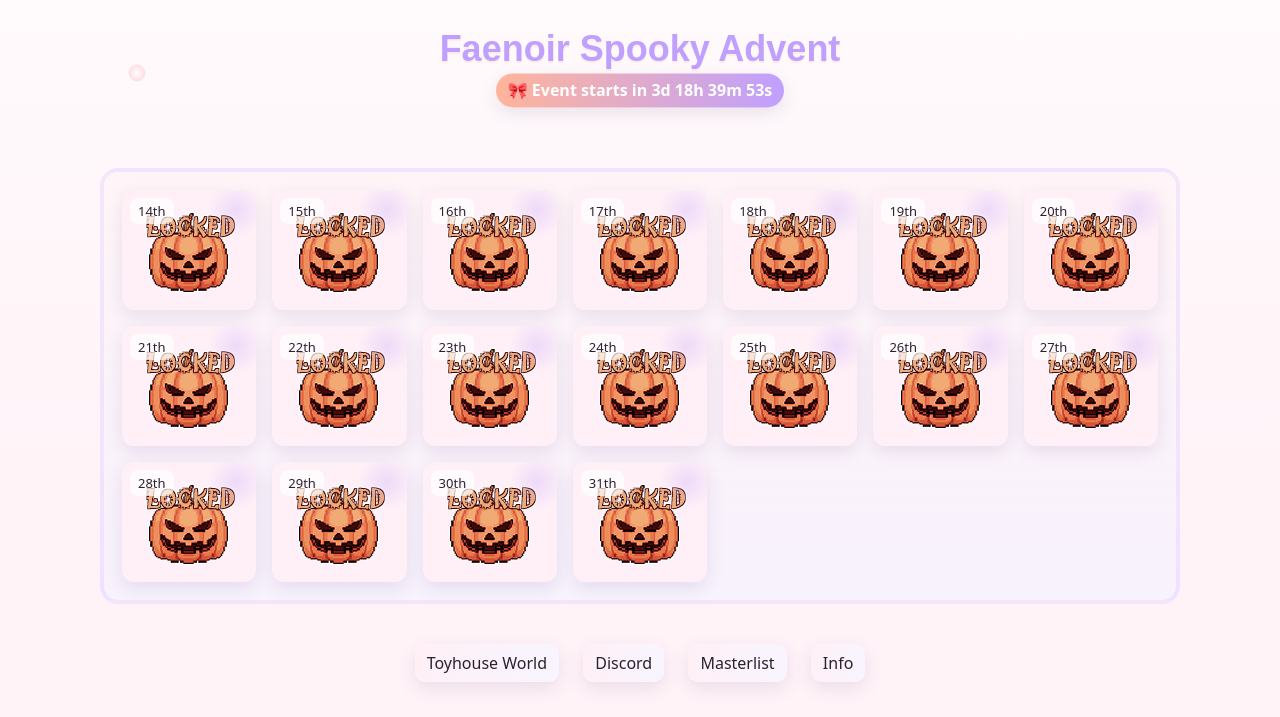
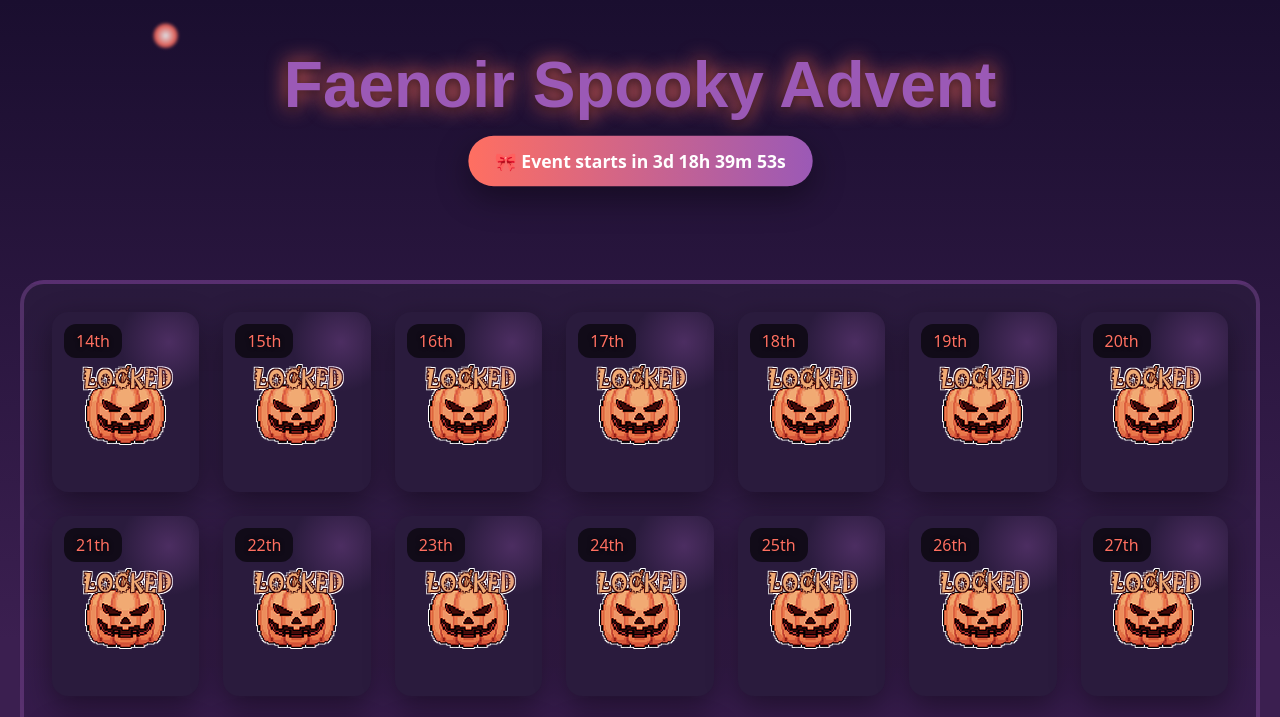
Before and after one commit to gummygyaru/Faenoir-Spooky-Advent, a plain HTML site: page index.html in a window 1280 px wide. Shown: the top 717 px of the page. Drawn offline with Linux system fonts and the light colour scheme.

Commit message:
Update style.css

```diff
--- a/style.css
+++ b/style.css
@@ -1,61 +1,145 @@
 :root{
-  --bg:#fffafc;
-  --panel:#fff0f7;
-  --accent-1:#ffb49a; /* pastel orange */
-  --accent-2:#bfa0ff; /* pastel purple */
-  --muted:#9b8aa8;
-  --text:#2a2131;
-  --card-shadow: 0 6px 18px rgba(91,64,120,0.12);
-  --radius:14px;
+  --bg:#1a0e2f; /* dark purple night sky */
+  --panel:#2a1b3d; /* deep panel for cards */
+  --accent-1:#ff6f61; /* spooky orange */
+  --accent-2:#9b59b6; /* eerie purple */
+  --muted:#8c7aa9;
+  --text:#fdf6ff; /* ghostly white */
+  --card-shadow: 0 10px 30px rgba(0,0,0,0.4);
+  --radius:20px;
   font-family: 'Poppins', system-ui, -apple-system, "Segoe UI", Roboto, "Helvetica Neue", Arial;
 }
 
 /* Basic reset */
 *{box-sizing:border-box}
-html,body{height:100%;margin:0;background:linear-gradient(180deg,var(--bg),#fff3f8 60%);color:var(--text);-webkit-font-smoothing:antialiased}
+html,body{height:100%;margin:0;background:linear-gradient(180deg,var(--bg),#3b1f50 80%);color:var(--text);-webkit-font-smoothing:antialiased}
 a{color:inherit}
 
 /* header */
-.site-header{padding:28px 18px;text-align:center}
-.site-header h1{font-family:'Fredoka One', 'Poppins', sans-serif;margin:0;font-size:36px;color:var(--accent-2);text-shadow:0 2px 0 rgba(255,180,150,0.2)}
-.countdown{margin-top:8px;font-weight:600;padding:6px 12px;border-radius:999px;background:linear-gradient(90deg,var(--accent-1),var(--accent-2));display:inline-block;color:white;box-shadow:var(--card-shadow);animation:float 3s ease-in-out infinite}
+.site-header{
+  padding:48px 18px;
+  text-align:center;
+  position:relative;
+}
+.site-header h1{
+  font-family:'Fredoka One', 'Poppins', sans-serif;
+  margin:0;
+  font-size:64px;
+  color:var(--accent-2);
+  text-shadow:0 2px 10px rgba(0,0,0,0.5), 0 0 20px var(--accent-1);
+}
+.countdown{
+  margin-top:16px;
+  font-weight:700;
+  padding:12px 24px;
+  border-radius:999px;
+  background:linear-gradient(90deg,var(--accent-1),var(--accent-2));
+  display:inline-block;
+  color:white;
+  box-shadow:var(--card-shadow);
+  animation:float 3s ease-in-out infinite, pulse 2s infinite;
+}
 
 /* page layout */
-.container{max-width:1100px;margin:18px auto;padding:10px}
-.calendar{display:grid;grid-template-columns:repeat(7,1fr);gap:16px;padding:18px;border:4px solid rgba(191,160,255,0.18);border-radius:18px;background:linear-gradient(180deg, rgba(255,244,247,0.8), rgba(245,241,255,0.7))}
+.container{max-width:1400px;margin:28px auto;padding:20px}
+.calendar{
+  display:grid;
+  grid-template-columns:repeat(7,1fr);
+  gap:24px;
+  padding:28px;
+  border:4px solid rgba(155,89,182,0.35);
+  border-radius:24px;
+  background:linear-gradient(180deg, rgba(42,27,61,0.85), rgba(58,27,80,0.75));
+}
 
 /* card */
-.card{background:var(--panel);border-radius:12px;padding:8px;display:flex;flex-direction:column;align-items:center;justify-content:center;min-height:120px;position:relative;overflow:hidden;cursor:pointer;box-shadow:var(--card-shadow);transition:transform .18s ease, box-shadow .18s}
-.card.locked{filter:grayscale(.12) brightness(.96)}
-.card img{max-width:100%;max-height:120px;object-fit:cover;border-radius:8px;transition:transform .5s}
-.card:hover{transform:translateY(-8px)}
-.card .daylabel{position:absolute;top:8px;left:8px;background:rgba(255,255,255,0.7);padding:4px 8px;border-radius:8px;font-size:13px}
+.card{
+  background:var(--panel);
+  border-radius:16px;
+  padding:16px;
+  display:flex;
+  flex-direction:column;
+  align-items:center;
+  justify-content:center;
+  min-height:180px;
+  position:relative;
+  overflow:hidden;
+  cursor:pointer;
+  box-shadow:var(--card-shadow);
+  transition:transform .18s ease, box-shadow .18s;
+}
+.card.locked{filter:grayscale(.25) brightness(.85)}
+.card img{max-width:100%;max-height:160px;object-fit:cover;border-radius:12px;transition:transform .5s}
+.card:hover{transform:translateY(-12px) rotate(-1deg); box-shadow:0 14px 40px rgba(0,0,0,0.5);}
+.card .daylabel{
+  position:absolute;
+  top:12px;
+  left:12px;
+  background:rgba(0,0,0,0.6);
+  padding:6px 12px;
+  border-radius:12px;
+  font-size:16px;
+  color:var(--accent-1);
+  text-shadow:0 0 4px #000;
+}
 
 /* current / today highlight */
-.card.today{outline:3px dashed rgba(191,160,255,0.35);transform:scale(1.03)}
+.card.today{
+  outline:4px dashed rgba(155,89,182,0.5);
+  transform:scale(1.05);
+}
 
 /* character page layout */
-.character-page{display:grid;grid-template-columns:1fr 360px;gap:28px;align-items:start;padding:24px}
-.character-left img{width:100%;max-height:600px;object-fit:contain;border-radius:14px;box-shadow:var(--card-shadow)}
-.character-right .button{display:inline-block;margin:8px 6px;padding:10px 14px;border-radius:12px;background:linear-gradient(90deg,var(--accent-2),var(--accent-1));color:#fff;border:none;cursor:pointer}
-.button.small{font-size:14px;padding:8px 10px}
-.button.big{font-size:16px;padding:12px 14px}
-.info-card{margin-top:18px;background:white;padding:14px;border-radius:12px;box-shadow:var(--card-shadow)}
+.character-page{display:grid;grid-template-columns:1fr 480px;gap:36px;align-items:start;padding:36px}
+.character-left img{width:100%;max-height:800px;object-fit:contain;border-radius:20px;box-shadow:var(--card-shadow)}
+.character-right .button{
+  display:inline-block;
+  margin:12px 8px;
+  padding:14px 20px;
+  border-radius:16px;
+  background:linear-gradient(90deg,var(--accent-2),var(--accent-1));
+  color:#fff;
+  border:none;
+  cursor:pointer;
+  box-shadow:0 6px 20px rgba(0,0,0,0.4);
+  transition:all .25s;
+}
+.button:hover{transform:scale(1.05) rotate(-2deg); box-shadow:0 8px 26px rgba(0,0,0,0.6);}
+.button.small{font-size:16px;padding:10px 14px}
+.button.big{font-size:20px;padding:16px 20px}
+.info-card{margin-top:28px;background:rgba(0,0,0,0.6);padding:20px;border-radius:16px;box-shadow:var(--card-shadow);color:var(--text)}
 
 /* modal */
-.modal{position:fixed;inset:0;display:flex;align-items:center;justify-content:center;background:rgba(20,18,30,0.45)}
+.modal{position:fixed;inset:0;display:flex;align-items:center;justify-content:center;background:rgba(0,0,0,0.7)}
 .modal.hidden{display:none}
-.modal-content{background:linear-gradient(180deg,#fff,#fff7fe);padding:18px;border-radius:14px;min-width:320px;max-width:420px;box-shadow:0 18px 60px rgba(37,20,60,0.28);position:relative}
-.modal-close{position:absolute;right:8px;top:8px;border:none;background:transparent;font-size:22px;cursor:pointer}
-.modal input{width:100%;padding:10px;border-radius:10px;border:1px solid #eee;margin:8px 0;font-size:15px}
-.entry-result{margin-top:8px;font-weight:600}
+.modal-content{
+  background:linear-gradient(180deg,#2a1b3d,#3b1f50);
+  padding:28px;
+  border-radius:20px;
+  min-width:400px;
+  max-width:600px;
+  box-shadow:0 20px 80px rgba(0,0,0,0.6);
+  position:relative;
+  color:#fdf6ff;
+}
+.modal-close{position:absolute;right:12px;top:12px;border:none;background:transparent;font-size:28px;cursor:pointer}
+.modal input{width:100%;padding:14px;border-radius:12px;border:1px solid #444;margin:12px 0;font-size:18px;background:rgba(0,0,0,0.4);color:#fdf6ff}
+.entry-result{margin-top:12px;font-weight:700}
 
 /* footer */
-.site-footer{margin-top:24px;padding:14px;text-align:center}
-.footer-links a{margin:0 10px;padding:8px 12px;border-radius:10px;background:linear-gradient(90deg,#fff0f6,#f8f5ff);text-decoration:none;box-shadow:var(--card-shadow)}
+.site-footer{margin-top:36px;padding:18px;text-align:center}
+.footer-links a{
+  margin:0 12px;
+  padding:10px 16px;
+  border-radius:14px;
+  background:linear-gradient(90deg,#4b2c72,#6f3a9e);
+  text-decoration:none;
+  box-shadow:0 6px 20px rgba(0,0,0,0.4);
+  color:#fff;
+}
 
 /* responsive */
-@media (max-width:900px){
+@media (max-width:1200px){
   .calendar{grid-template-columns:repeat(4,1fr)}
   .character-page{grid-template-columns:1fr}
   .character-left{order:1}
@@ -63,71 +147,45 @@ a{color:inherit}
 }
 
 /* animations */
-@keyframes float {0% { transform: translateY(0) } 50% { transform: translateY(-6px) } 100% { transform: translateY(0)}}
+@keyframes float {0% { transform: translateY(0) } 50% { transform: translateY(-12px) } 100% { transform: translateY(0)}}
+@keyframes pulse {0%,100%{transform:scale(1)}50%{transform:scale(1.1)}}
 
-/* sparkle pseudo elements */
+/* spooky glow & sparkle */
 .site-header::after{
   content:"";
   position:absolute;
-  left:10%;
-  top:8%;
-  width:18px;height:18px;
-  background:radial-gradient(circle,#fff,#ffdce3 60%,transparent 70%);
-  filter:blur(.6px);opacity:.9;transform:rotate(20deg);
-  animation:spin 5s linear infinite;
+  left:12%;
+  top:10%;
+  width:28px;height:28px;
+  background:radial-gradient(circle,#fff,#ff6f61 50%,transparent 70%);
+  filter:blur(1.2px);opacity:.85;transform:rotate(20deg);
+  animation:spin 6s linear infinite;
 }
-@keyframes spin {0%{transform:rotate(0) translateY(0)}50%{transform:rotate(180deg) translateY(-6px)}100%{transform:rotate(360deg) translateY(0)}}
+@keyframes spin {0%{transform:rotate(0) translateY(0)}50%{transform:rotate(180deg) translateY(-8px)}100%{transform:rotate(360deg) translateY(0)}}
 
-/* card hover sparkle variations (visual fun) */
+/* card hover spooky aura */
 .card::before{
   content:"";
-  position:absolute;right:-30px;top:-30px;width:100px;height:100px;border-radius:50%;
-  background:radial-gradient(circle, rgba(191,160,255,0.28), transparent 40%);
+  position:absolute;right:-40px;top:-40px;width:140px;height:140px;border-radius:50%;
+  background:radial-gradient(circle, rgba(155,89,182,0.3), transparent 50%);
   transform:rotate(20deg);transition:all .35s;
 }
-.card:hover::before{right:-6px;top:-6px;transform:scale(1.05) rotate(5deg)}
+.card:hover::before{right:-10px;top:-10px;transform:scale(1.1) rotate(5deg);}
 
-.sparkle-container {
-  position: absolute;
-  top: 0;
-  left: 0;
-  width: 100%;
-  height: 100%;
-  pointer-events: none;
-  overflow: hidden;
+/* drifting mist effect */
+.mist {
+  position:absolute;
+  top:0;
+  left:0;
+  width:100%;
+  height:100%;
+  pointer-events:none;
+  background:radial-gradient(circle at 50% 50%, rgba(255,255,255,0.05), transparent 70%);
+  animation:drift 12s infinite linear;
+  z-index:0;
 }
+@keyframes drift {0%{transform:translateX(0) translateY(0)}50%{transform:translateX(20px) translateY(10px)}100%{transform:translateX(0) translateY(0)}}
 
-.sparkle {
-  position: absolute;
-  width: 6px;
-  height: 6px;
-  background: radial-gradient(circle, #fff6 0%, transparent 70%);
-  border-radius: 50%;
-  animation: sparkleAnim 1s ease-out forwards;
-}
-
-@keyframes sparkleAnim {
-  0% { opacity: 0; transform: scale(0.2) translateY(0); }
-  30% { opacity: 1; transform: scale(1) translateY(-10px); }
-  100% { opacity: 0; transform: scale(0) translateY(-20px); }
-}
-
-.reveal-fade {
-  opacity: 0;
-  transform: scale(1.05);
-  transition: opacity 0.4s ease-out, transform 0.4s ease-out;
-}
-
-.card:hover {
-  transform: scale(1.03) rotate(1deg);
-  transition: transform 0.2s ease;
-}
-
-.modal.fade-in {
-  animation: modalPop 0.4s ease forwards;
-}
-
-@keyframes modalPop {
-  from { opacity: 0; transform: scale(0.95); }
-  to { opacity: 1; transform: scale(1); }
-}
+/* modal pop */
+.modal.fade-in{animation:modalPop 0.4s ease forwards}
+@keyframes modalPop{from{opacity:0;transform:scale(0.95)}to{opacity:1;transform:scale(1)}}
```
